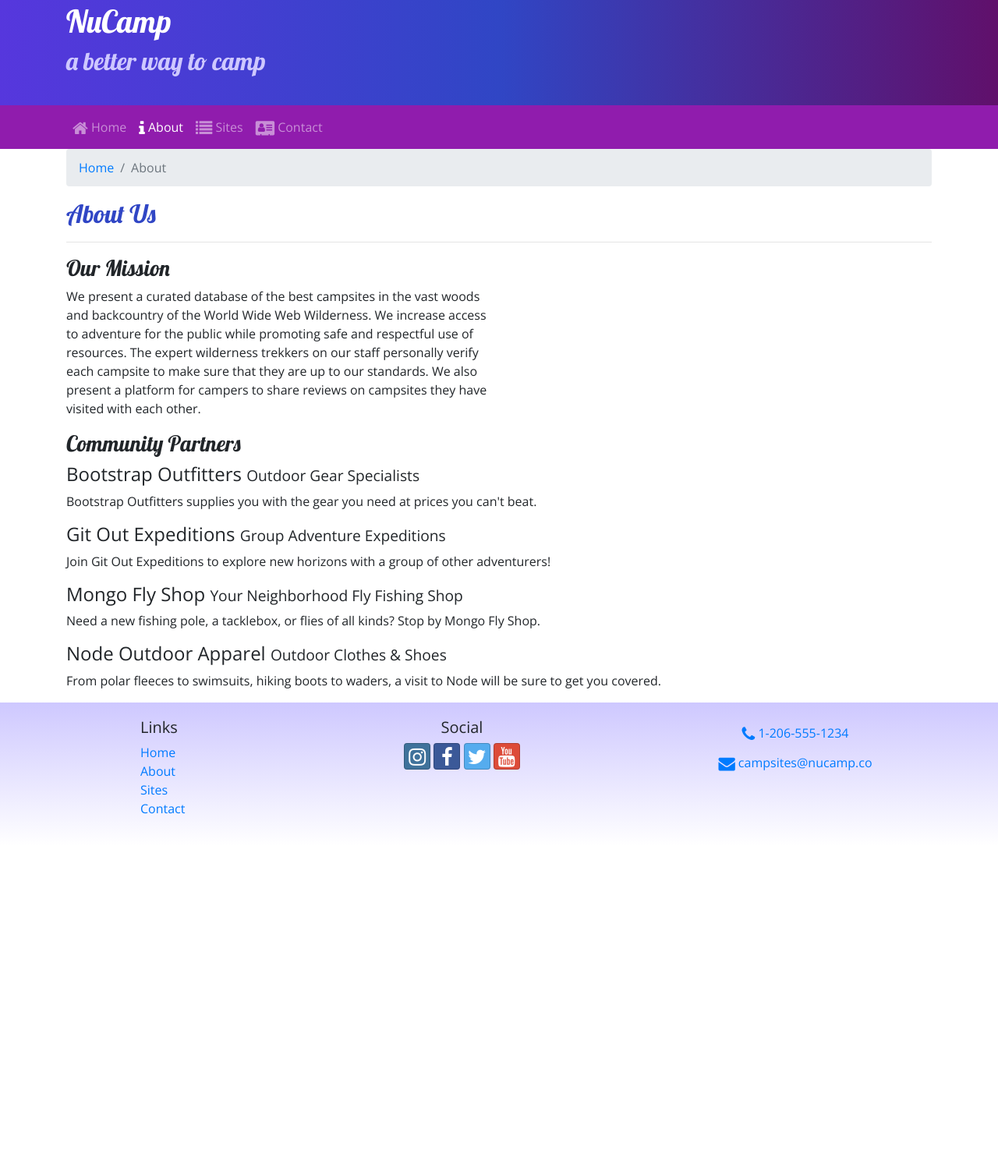
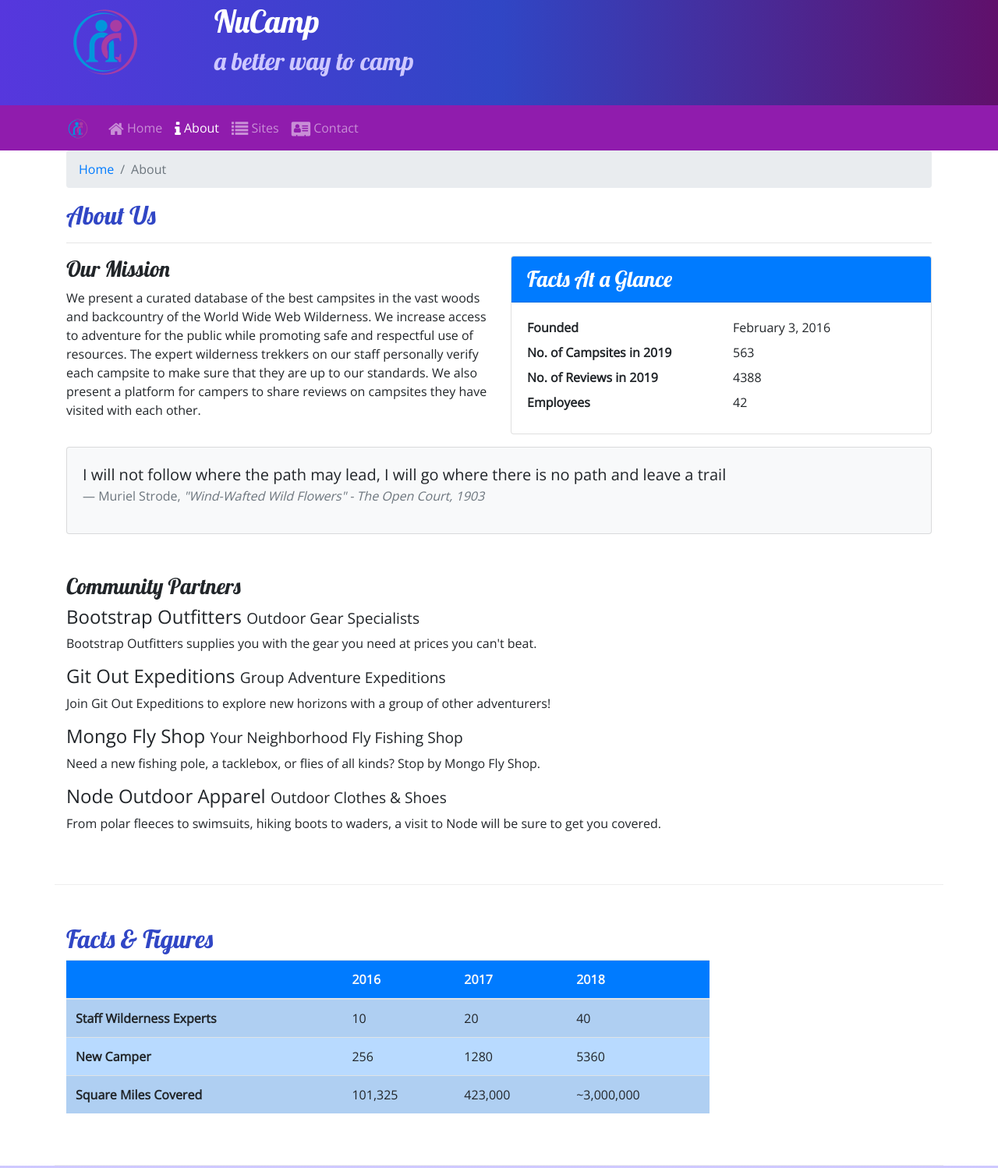
Before and after one commit to mkhernandez/nucampsites, a website: page aboutus.html in a window 1280 px wide. Shown: the part 27-1525 px from the top of the page at 78% size. Before the commit the page ends 1112 px from the top, so only its background shows below. Drawn offline with nearby package versions, Linux system fonts and the light colour scheme.

Commit message:
Table,Cards,Images, and Media

```diff
--- a/aboutus.html
+++ b/aboutus.html
@@ -21,6 +21,9 @@
     <header class="jumbotron jumbotron-fluid">
         <div class="container">
             <div class="row">
+                <div class="col-4 col-sm-3 col-md-2 align-self-center">
+                    <a href="index.html"><img src="img/logo.png" alt="" class="img-fluid"></a>
+                </div>
                 <div class="col">
                     <h1>NuCamp</h1>
                     <h2>a better way to camp</h2>
@@ -31,7 +34,8 @@
 
     <nav class="navbar navbar-expand-sm navbar-dark sticky-top">
         <div class="container">
-            <button class="navbar-toggler ml-auto" type="button" data-toggle="collapse" data-target="#nucampNavbar">
+            <a class="navbar-brand" href="index.html"><img src="img/logo.png" height="30" width="30" alt=""></a>
+            <button class="navbar-toggler" type="button" data-toggle="collapse" data-target="#nucampNavbar">
                 <span class="navbar-toggler-icon"></span>
             </button>
             <div class="collapse navbar-collapse" id="nucampNavbar">
@@ -63,13 +67,40 @@
                     <h3>Our Mission</h3>
                     <p>We present a curated database of the best campsites in the vast woods and backcountry of the World Wide Web Wilderness. We increase access to adventure for the public while promoting safe and respectful use of resources. The expert wilderness trekkers on our staff personally verify each campsite to make sure that they are up to our standards. We also present a platform for campers to share reviews on campsites they have visited with each other.</p>
                 </div>
-
-
+                <div class="col-sm-6">
+                    <div class="card">
+                        <h3 class="card-header bg-primary text-white">Facts At a Glance</h3>
+                        <div class="card-body">
+                            <div class="row">
+                                <dt class="col-6">Founded</dt>
+                                <dd class="col-6">February 3, 2016</dd>
+                                <dt class="col-6">No. of Campsites in 2019</dt>
+                                <dd class="col-6">563</dd>
+                                <dt class="col-6">No. of Reviews in 2019</dt>
+                                <dd class="col-6">4388</dd>
+                                <dt class="col-6">Employees</dt>
+                                <dd class="col-6">42</dd>
+                            </div>
+                        </div>
+                    </div>
+                </div>
+                <div class="col">
+                    <div class="card bg-light mt-3">
+                        <blockquote class="blockquote card-body">
+                            <p class="mb-0">I will not follow where the path may lead, I will go where there is no path and leave a trail</p>
+                            <footer class="blockquote-footer">Muriel Strode,
+                                <cite title="Source Title">
+                                    "Wind-Wafted Wild Flowers" - The Open Court, 1903
+                                </cite>
+                            </footer>
+                        </blockquote>
+                    </div>
+                </div>
             </div>
         </div>
 
-        <div>
-            <div class="row">
+
+        <div class="row row-content">
             <div class="col">
                 <h3>Community Partners</h3>
                 <h4>Bootstrap Outfitters <small>Outdoor Gear Specialists</small></h4>
@@ -82,10 +113,47 @@
                 <p class="d-none d-sm-block">From polar fleeces to swimsuits, hiking boots to waders, a visit to Node will be sure to get you covered.</p>
             </div>
         </div>
+
+        <div class="row row-content">
+            <div class="col-sm-9">
+                <h2>Facts &amp; Figures</h2>
+                <div class="table-responsive">
+                    <table class="table table-striped">
+                        <thead>
+                            <tr class="bg-primary text-light">
+                                <th></th>
+                                <th>2016</th>
+                                <th>2017</th>
+                                <th>2018</th>
+                            </tr>
+                        </thead>
+                        <tbody class="table-primary">
+                            <tr>
+                                <th>Staff Wilderness Experts</th>
+                                <td>10</td>
+                                <td>20</td>
+                                <td>40</td>
+                            </tr>
+                            <tr>
+                                <th>New Camper</th>
+                                <td>256</td>
+                                <td>1280</td>
+                                <td>5360</td>
+                            </tr>
+                            <tr>
+                                <th>Square Miles Covered</th>
+                                <td>101,325</td>
+                                <td>423,000</td>
+                                <td>~3,000,000</td>
+                            </tr>
+                        </tbody>
+                    </table>
+                </div>
+            </div>
         </div>
     </div>
 
-    <footer>
+    <footer class="site-footer">
         <div class="container">
             <div class="row">
                 <div class="col-4 col-sm-2 offset-1">
--- a/css/styles.css
+++ b/css/styles.css
@@ -14,7 +14,7 @@ header h2 {
     color: #cec8ff;
 }
 
-footer {
+.site-footer {
     background-image: linear-gradient(#cec8ff, white);
     padding: 20px 0;
 }
```
Also changed, not shown: contactus.html (+6 -2 lines), index.html (+22 -6 lines), img/bootstrap-thumb.png (added), img/breadcrumb-trail-thumb.jpg (added), img/breadcrumb-trail.jpg (added), img/chrome-river-thumb.jpg (added), img/chrome-river.jpg (added), img/logo.png (added), img/react-lake-thumb.jpg (added), img/react-lake.jpg (added). Lines whose indentation alone changed are shown as unchanged.
